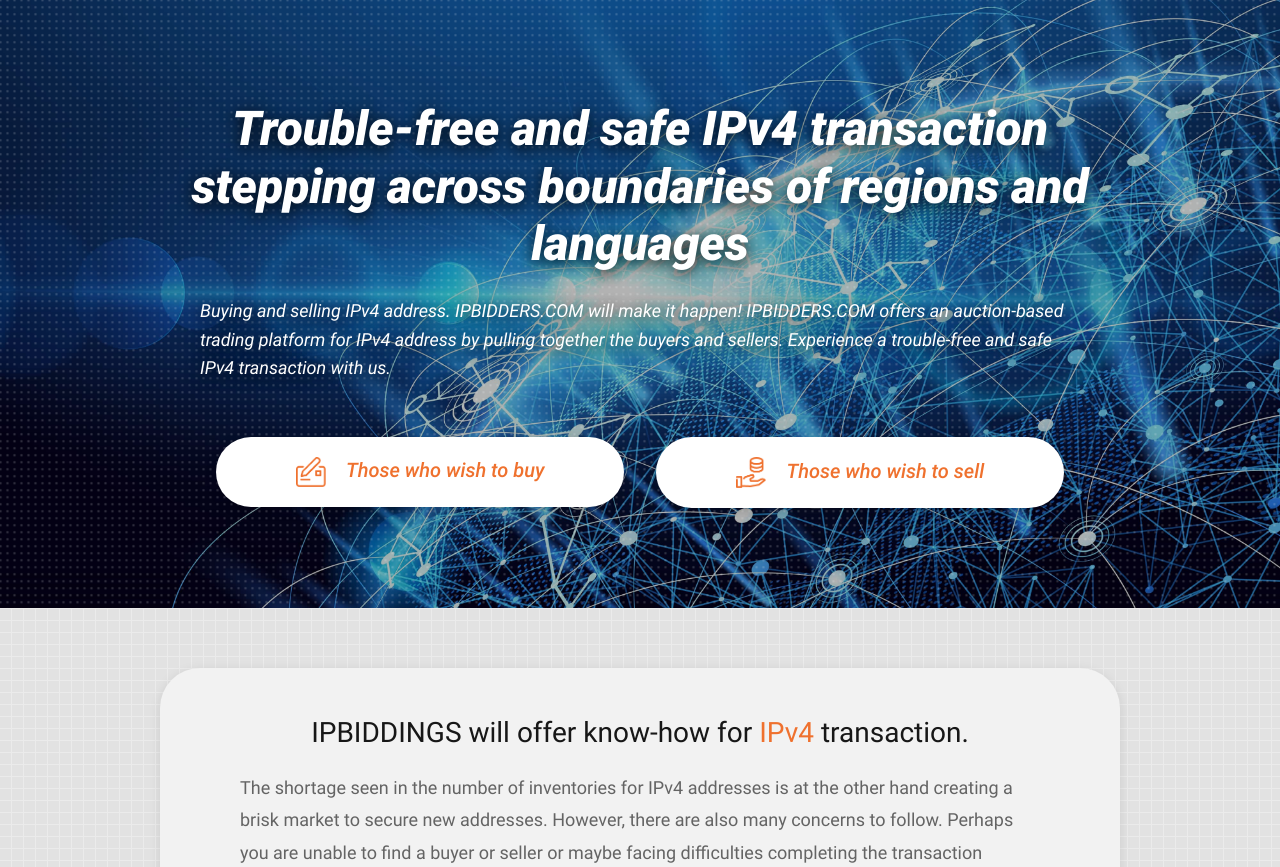
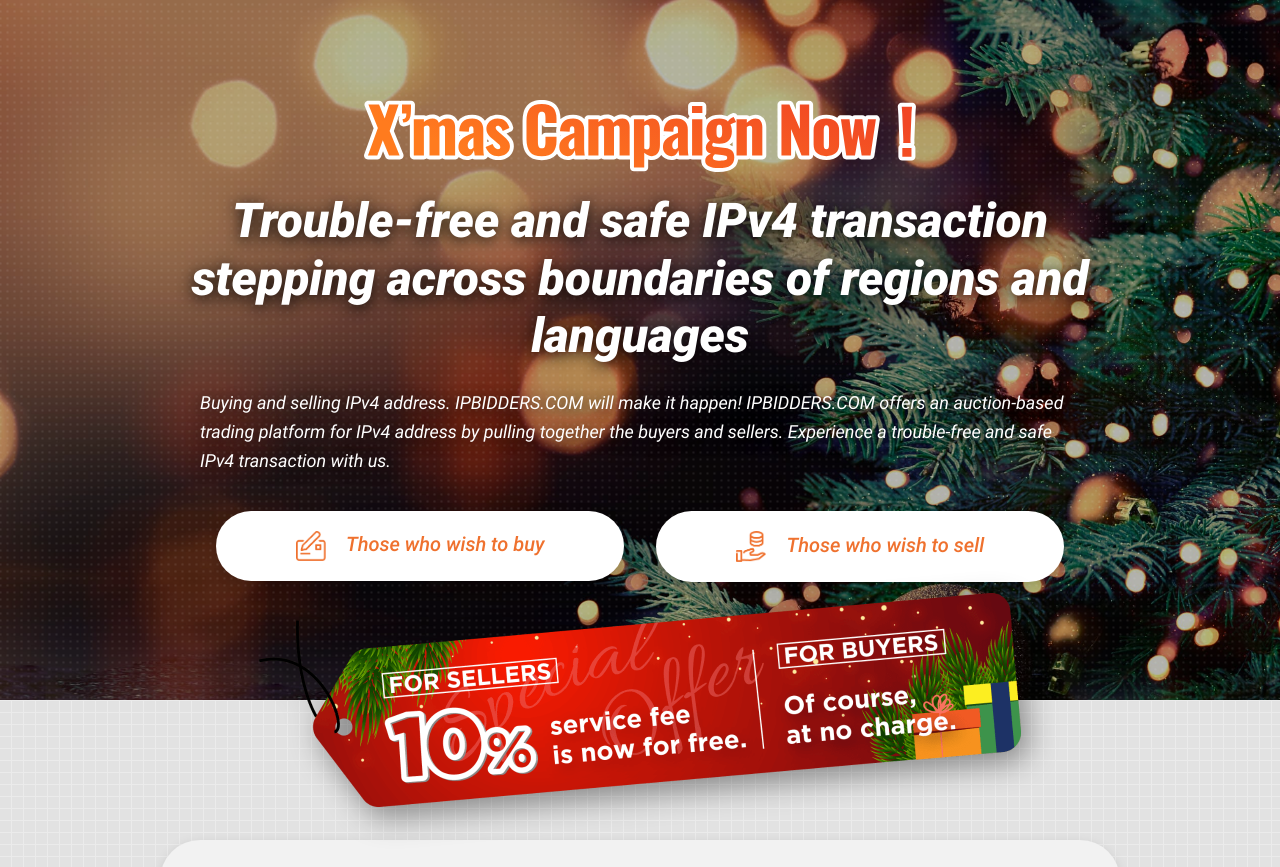
Before and after one commit to yamazakimaumi/ipb_xmas, a PHP site: page / in a window 1280 px wide. Shown: the part 68-935 px from the top of the page. Run offline with PHP 8.4, Linux system fonts and the light colour scheme; style sheets or scripts are compiled from the project's sources.

Commit message:
1214 commit

```diff
--- a/index.php
+++ b/index.php
@@ -67,7 +67,10 @@
       <article>
         <!--sec01-->
         <section id="sec01">
-          <div class="mv">
+          <div class="mv -xmas">
+            <p class="xmas_lead">
+              <img src="images/xmas_lead.svg" alt="X'mas Campaign Now!">
+            </p>
             <h1>Trouble-free and safe IPv4 transaction <br>stepping across boundaries of regions and languages</h1>
             <p class="text">Buying and selling IPv4 address. IPBIDDERS.COM will make it happen! IPBIDDERS.COM offers an auction-based trading platform for IPv4 address by pulling together the buyers and sellers. Experience a trouble-free and safe IPv4 transaction with us.</p>
             <ul>
@@ -78,12 +81,15 @@
                 <a href="#sec04_seller" class="btn btn_w"><img src="images/icon_sell_orange.png" alt="Those who wish to sell" class="icon">Those who wish to sell</a>
               </li>
             </ul>
+            <div class="xmas_special">
+              <img src="images/xmas_special@2x.png" alt="X'mas Campaign Now!">
+            </div>
           </div>
         </section>
         <!--//sec01-->
         <!--sec02-->
         <section id="sec02">
-          <div class="bg">
+          <div class="bg -xmas">
             <div class="box fadein_top">
               <h2>IPBIDDINGS will offer know-how for <span class="orange">IPv4</span> transaction.</h2>
               <p>The shortage seen in the number of inventories for IPv4 addresses is at the other hand creating a brisk market to secure new addresses. However, there are also many concerns to follow. Perhaps you are unable to find a buyer or seller or maybe facing difficulties completing the transaction properly since your counterpart is someone overseas. There might be cases where investigation and negotiating conditions is hindering prompt transactions. You can solve all these concerns by using IPBIDDERS.COM.</p>
--- a/scss/common.scss
+++ b/scss/common.scss
@@ -523,6 +523,11 @@
       width: 100%;
       padding: 100px;
       position: relative;
+      &.-xmas{
+        min-height: 700px;
+        background: url(../images/xmas_special@2x.jpg) no-repeat center;
+        background-size: cover;
+      }
       @include media(sp) {
         padding:30px;
         min-height: auto;
@@ -536,6 +541,7 @@
         left: 0;
         top: 0;
         pointer-events: none;
+        opacity: .5;
         z-index: 2;
       }
       &:after{
@@ -568,7 +574,7 @@
       font-style: italic;
       line-height: 1.6em;
       max-width: 880px;
-      margin: 0 auto 3em auto;
+      margin: 0 auto 2em auto;
       text-shadow: 0px 3px 15px rgba(0, 0, 0, 0.9);
       position: relative;
       z-index: 2;
@@ -600,6 +606,12 @@
       background: url(../images/pattern_1.png);
       background-size: 12px;
       overflow: hidden;
+      &.-xmas{
+        padding: 80px 0 0 0;
+        @include media(sp) {
+          padding: 40px 0 0 0;
+        }
+      }
     }
     .box{
       max-width: 800px;
@@ -1267,3 +1279,43 @@
     }
   }
 }
+
+
+//xmas_camp
+.xmas{
+  &_lead{
+    display: block;
+    margin: 0 auto 20px auto;
+    position: relative;
+    z-index: 2;
+    max-width: 552px;
+    img{
+      display: block;
+      width: auto;
+      max-width: 100%;
+    }
+  }
+
+  &_special{
+    width: 100%;
+    max-width: 762px;
+    position: absolute;
+    bottom: 0;
+    left: 50%;
+    transform: translate(-50%, 50%);
+    z-index: 2;
+    filter: drop-shadow(7px 10px 15px rgba(0,0,0,0.4));
+    @include media(sp) {
+      width: 105%;
+      left: 48%;
+      max-width: 580px;
+    }
+    img{
+      display: block;
+      width: auto;
+      max-width: 100%;
+    }
+  }
+
+
+}
```
